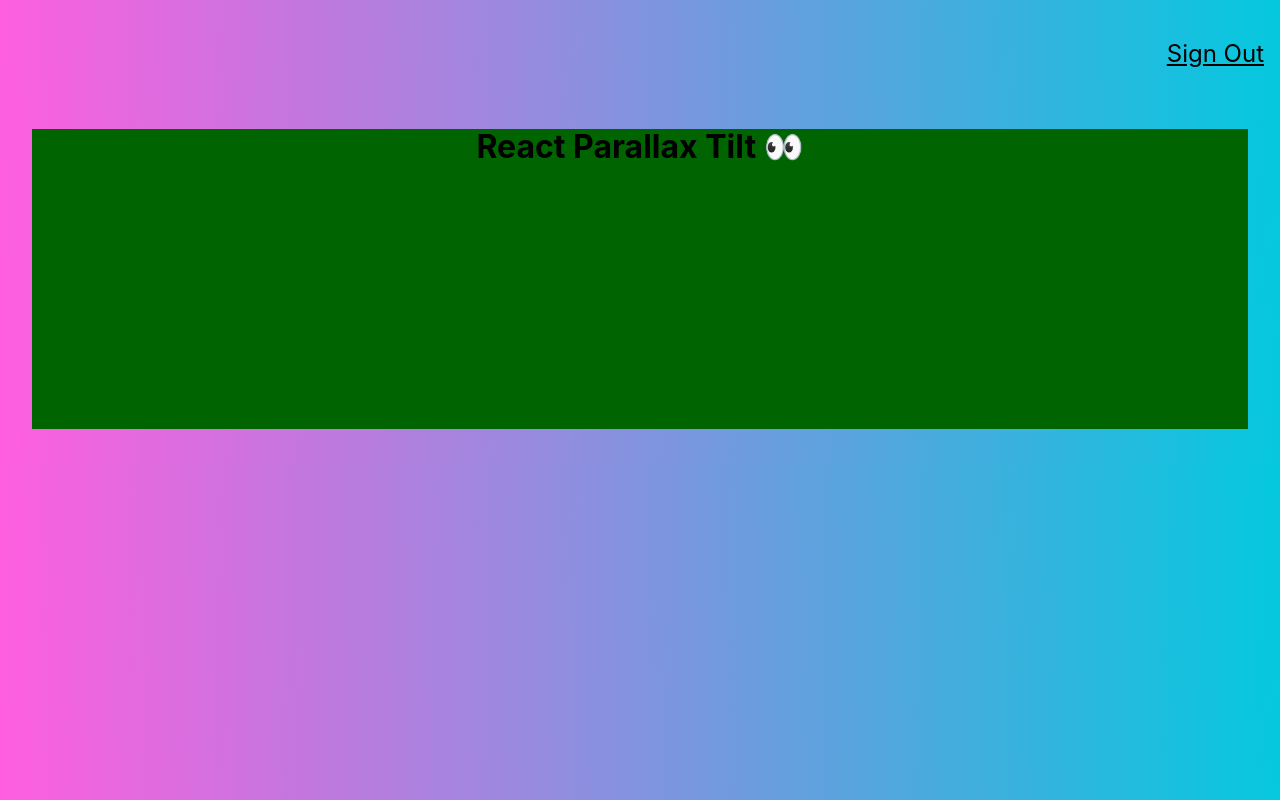
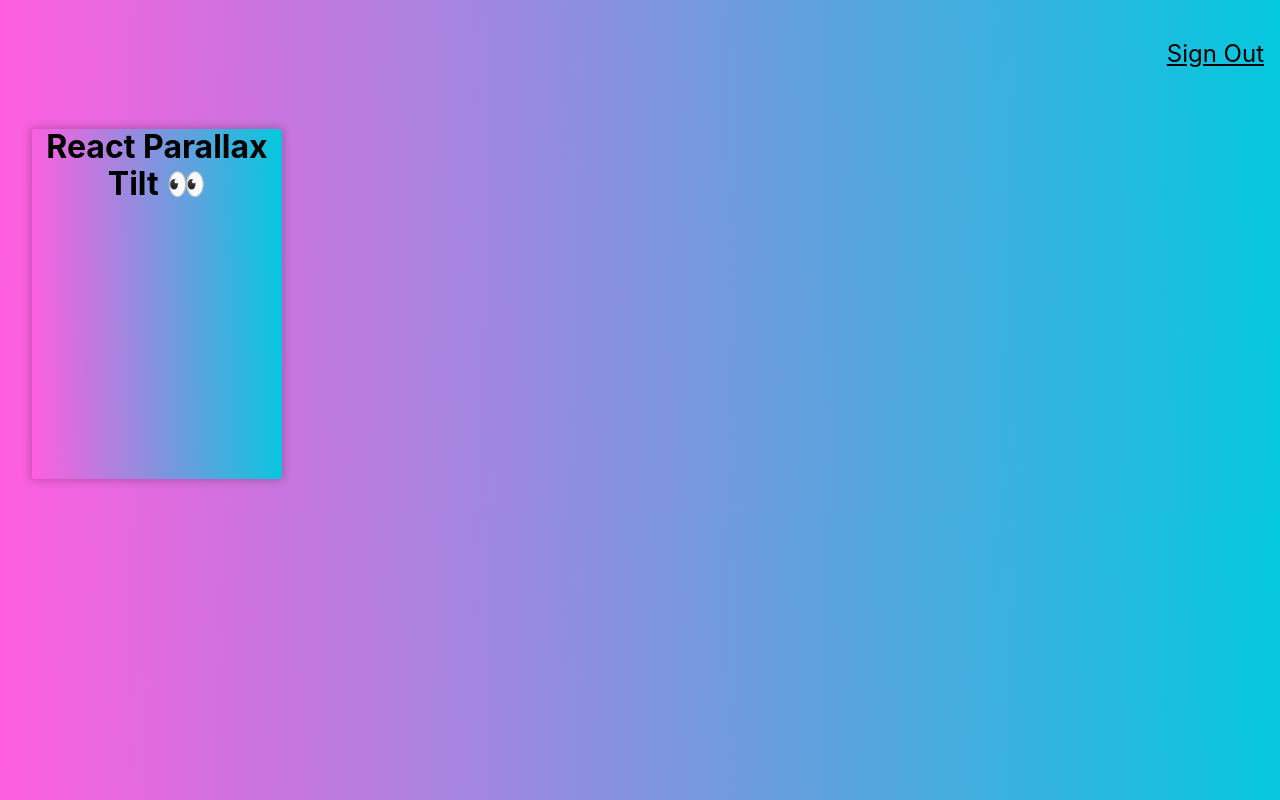
Before and after one commit to Andrej044/face-detect-app, a React (Create React App) app: page / in a window 1280 px wide. Built offline with nearby package versions, Linux system fonts and the light colour scheme.

Commit message:
import Logo.css to Logo component, build Tilt default structure

```diff
--- a/src/components/logo/Logo.js
+++ b/src/components/logo/Logo.js
@@ -1,11 +1,12 @@
 import Tilt from 'react-parallax-tilt';
+import "./Logo.css"
 
 const Logo = () => {
 
   return(
-    <div className='ma4 mt0'>
-      <Tilt>
-        <div style={{ height: '300px', backgroundColor: 'darkgreen' }}>
+    <div className='Logo ma4 mt0'>
+      <Tilt className='Tilt br2 shadow-2' glareEnable={true} gyroscope={true}>
+        <div>
           <h1>React Parallax Tilt 👀</h1>
         </div>
       </Tilt>
```
